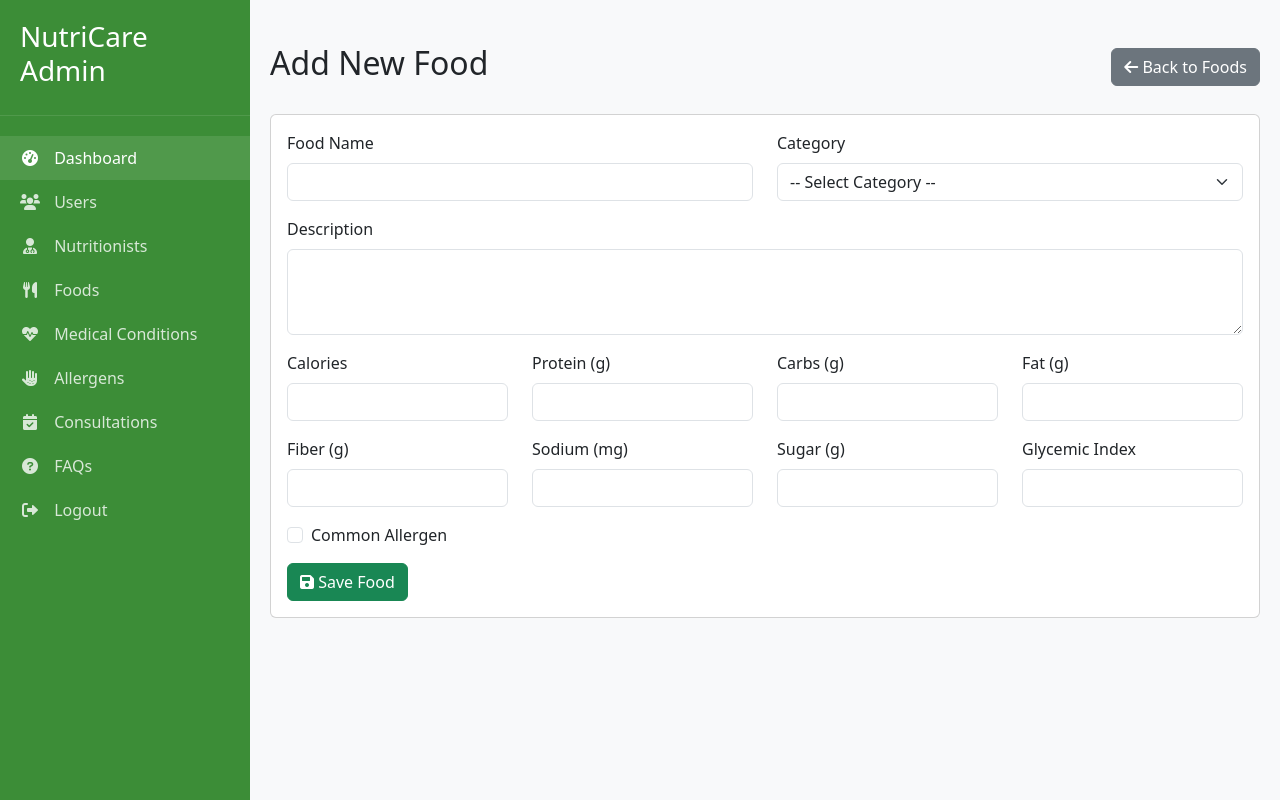
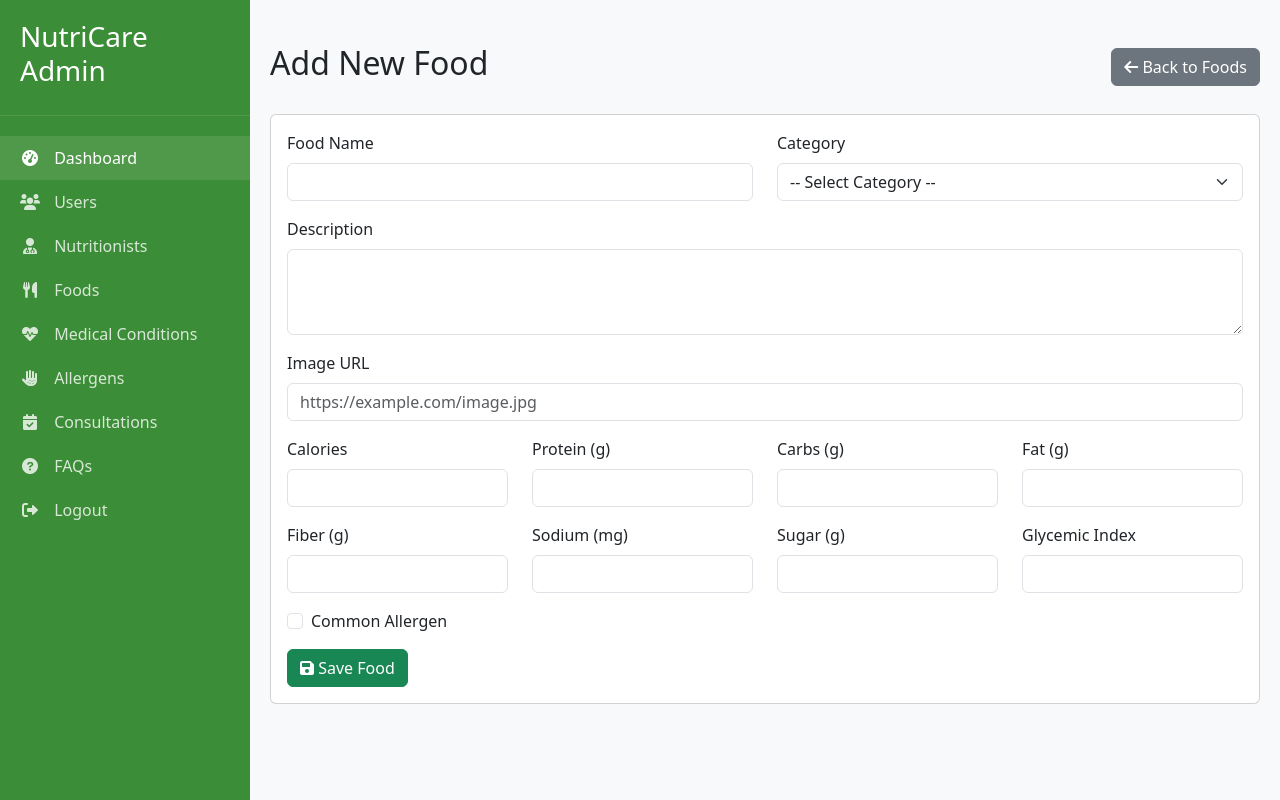
Before and after one commit to Dania-Zahid/Nutricare-, a PHP site: page /admin_food_add.php in a window 1280 px wide. Run offline with PHP 8.4, Linux system fonts and the light colour scheme; the visitor is signed in with stand-in values (Sample User, id 1); data comes from the database, SQL or seed files in the repository.

Commit message:
admin_food_add.php

```diff
--- a/admin_food_add.php
+++ b/admin_food_add.php
@@ -26,10 +26,11 @@
         $sugar = (float)$_POST['sugar'];
         $glycemic_index = !empty($_POST['glycemic_index']) ? (int)$_POST['glycemic_index'] : null;
         $is_common_allergen = isset($_POST['is_common_allergen']) ? 1 : 0;
+        $image_url = trim($_POST['image_url']);
 
         // Insert food
-        $stmt = $conn->prepare("INSERT INTO foods (name, description, category_id, calories, protein, carbs, fat, fiber, sodium, sugar, glycemic_index, is_common_allergen) VALUES (?, ?, ?, ?, ?, ?, ?, ?, ?, ?, ?, ?)");
-        $stmt->execute([$name, $description, $category_id, $calories, $protein, $carbs, $fat, $fiber, $sodium, $sugar, $glycemic_index, $is_common_allergen]);
+        $stmt = $conn->prepare("INSERT INTO foods (name, description, category_id, calories, protein, carbs, fat, fiber, sodium, sugar, glycemic_index, is_common_allergen, image_url) VALUES (?, ?, ?, ?, ?, ?, ?, ?, ?, ?, ?, ?, ?)");
+        $stmt->execute([$name, $description, $category_id, $calories, $protein, $carbs, $fat, $fiber, $sodium, $sugar, $glycemic_index, $is_common_allergen, $image_url]);
 
         $_SESSION['message'] = "Food item added successfully";
         header('Location: admin_foods.php');
@@ -118,6 +119,11 @@
                 margin-left: 0;
             }
         }
+        #image-preview {
+            max-height: 200px;
+            margin-top: 10px;
+            display: none;
+        }
     </style>
 </head>
 <body>
@@ -190,6 +196,12 @@
                         <textarea class="form-control" id="description" name="description" rows="3"></textarea>
                     </div>
 
+                    <div class="mb-3">
+                        <label for="image_url" class="form-label">Image URL</label>
+                        <input type="url" class="form-control" id="image_url" name="image_url" placeholder="https://example.com/image.jpg">
+                        <img id="image-preview" src="#" alt="Image preview" class="mt-2">
+                    </div>
+
                     <div class="row mb-3">
                         <div class="col-md-3">
                             <label for="calories" class="form-label">Calories</label>
@@ -251,6 +263,17 @@
         document.getElementById('sidebarToggle').addEventListener('click', function() {
             document.querySelector('.sidebar').classList.toggle('active');
         });
+
+        // Image preview functionality
+        document.getElementById('image_url').addEventListener('input', function() {
+            const preview = document.getElementById('image-preview');
+            if (this.value) {
+                preview.src = this.value;
+                preview.style.display = 'block';
+            } else {
+                preview.style.display = 'none';
+            }
+        });
     </script>
 </body>
 </html>
```
